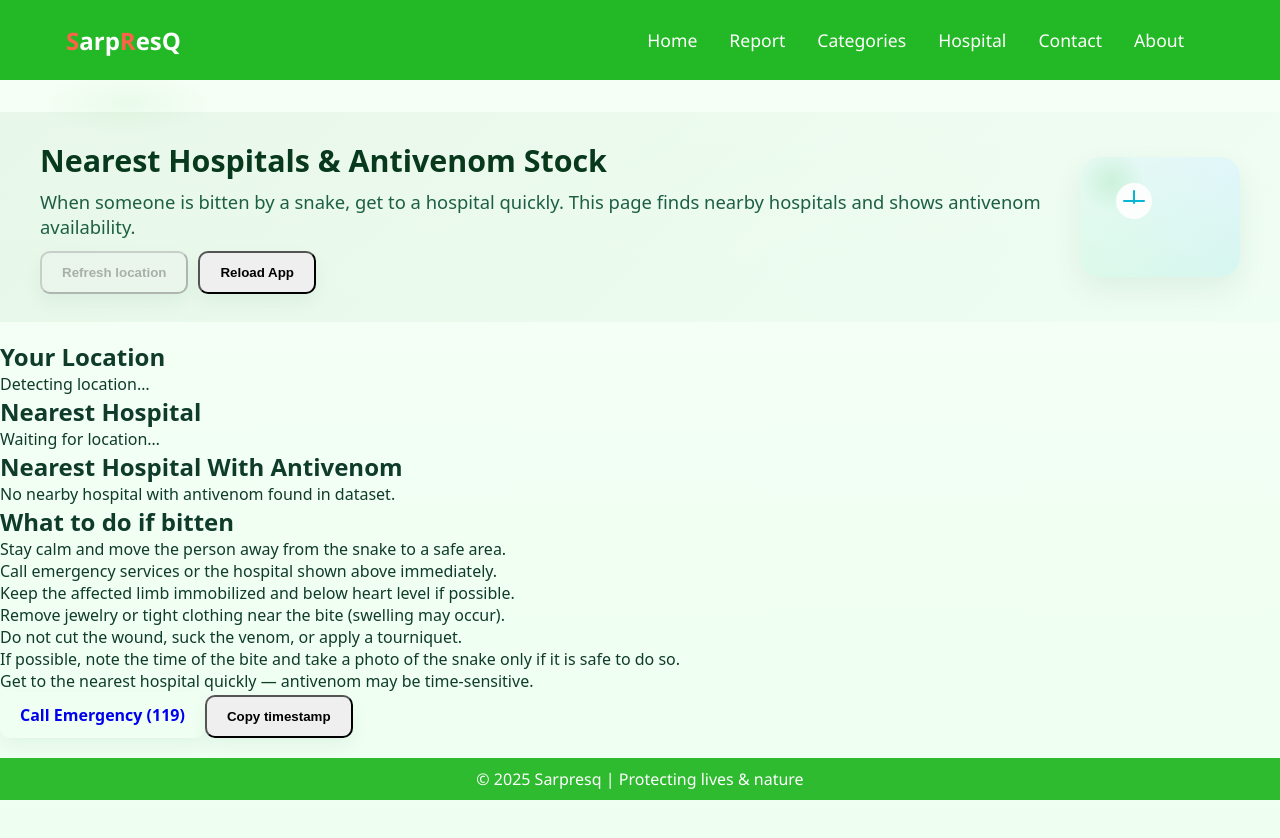
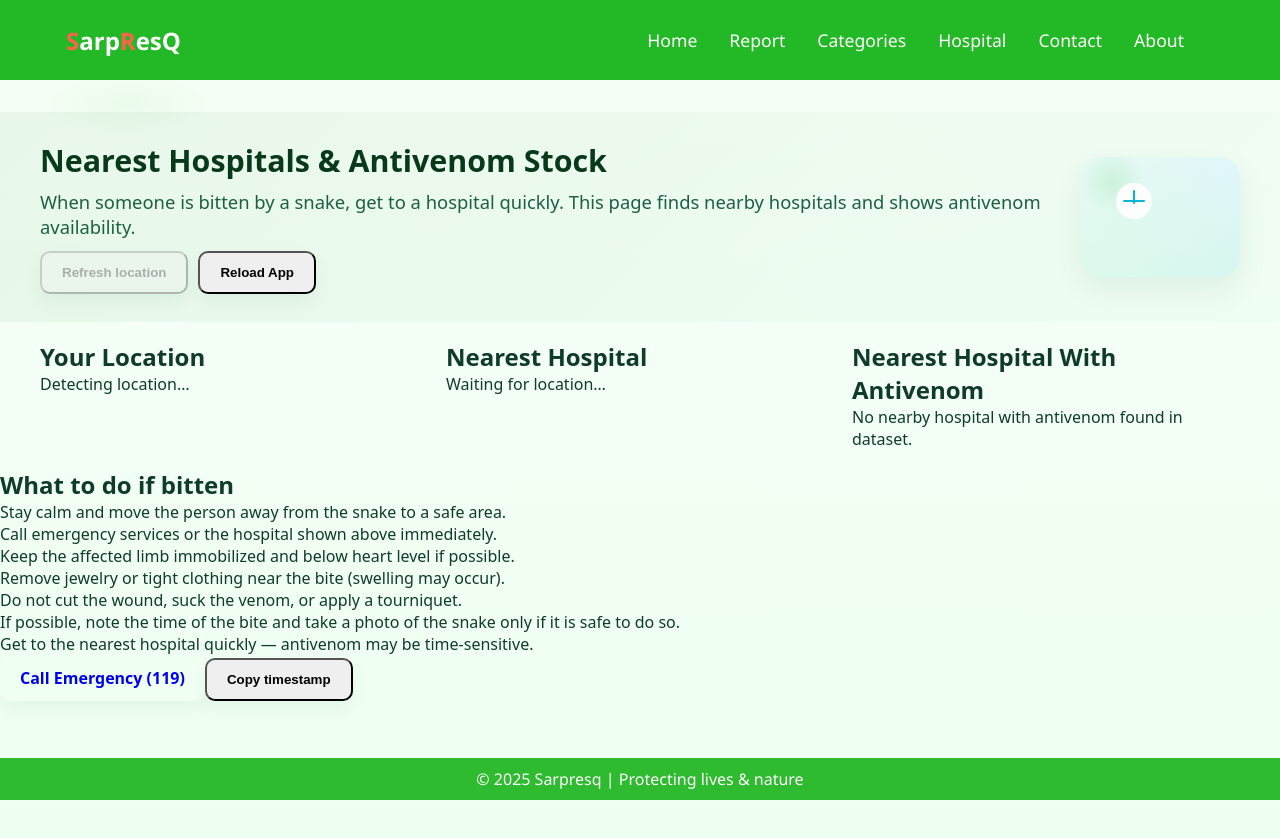
Before and after one commit to ashensilva12/SarpResQ, a React (Vite) app: page /Hospital in a window 1280 px wide. Shown: the top 838 px of the page. Built offline with nearby package versions, Linux system fonts and the light colour scheme; no server answers.

Commit message:
Update Hospital.css

```diff
--- a/src/component/pages/Hospital.css
+++ b/src/component/pages/Hospital.css
@@ -27,3 +27,11 @@
 .controls{ display:flex; gap:10px;
   margin-top:8px
 }
+.hospital-content{
+  display:grid;
+  grid-template-columns: repeat(3, 1fr);
+  gap:18px;
+  max-width:1200px;
+  margin:18px auto;
+  padding:0 12px
+}
```
